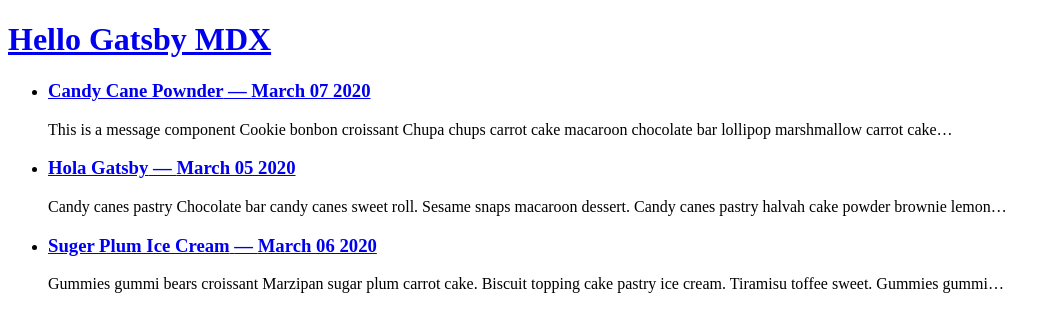
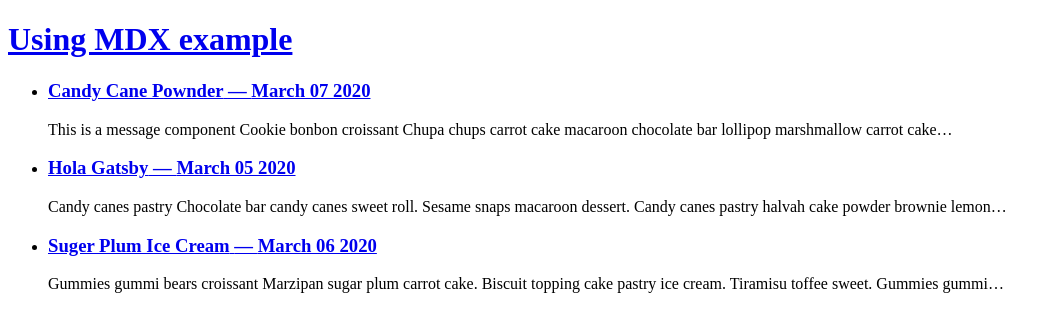
Before and after one commit to jasonmelgoza/hello-gatsby-mdx, a Gatsby site: page / in a window 1280 px wide. Shown: the whole page, without its empty margins (0-1060 px from the left). Built offline with nearby package versions, Linux system fonts and the light colour scheme; Gatsby itself is replaced by a stand-in of ours.

Commit message:
Added meta data example

```diff
--- a/gatsby-config.js
+++ b/gatsby-config.js
@@ -1,4 +1,9 @@
 module.exports = {
+  siteMetadata: {
+    title: `Using MDX example`,
+    description: `Kick off your next, great Gatsby project with MDX.`,
+    author: `@jasonmelgoza`,
+  },
   plugins: [
     {
       resolve: `gatsby-source-filesystem`,
--- a/src/components/layout.js
+++ b/src/components/layout.js
@@ -1,15 +1,31 @@
 import React from "react"
-import { Link } from "gatsby"
+import { graphql, Link, useStaticQuery } from "gatsby"
 import { MDXProvider } from "@mdx-js/react"
 import NewComponent from "./NewComponent"
 
 const shortcodes = { NewComponent }
 
-export default ({ children }) => (
+const Layout = ({ children }) => {
+  const data = useStaticQuery(graphql`
+    query SiteTitleQuery {
+      site {
+        siteMetadata {
+          title
+        }
+      }
+    }
+  `)
+
+  return (
+    <>
       <MDXProvider components={shortcodes}>
         <h1>
-      <Link to="/">Hello Gatsby MDX</Link>
+          <Link to="/">{data.site.siteMetadata.title}</Link>
         </h1>
         {children}
       </MDXProvider>
+    </>
   )
+}
+
+export default Layout
```
Also changed, not shown: package.json (+6 -6 lines), 1 other file. Lines whose indentation alone changed are shown as unchanged.
